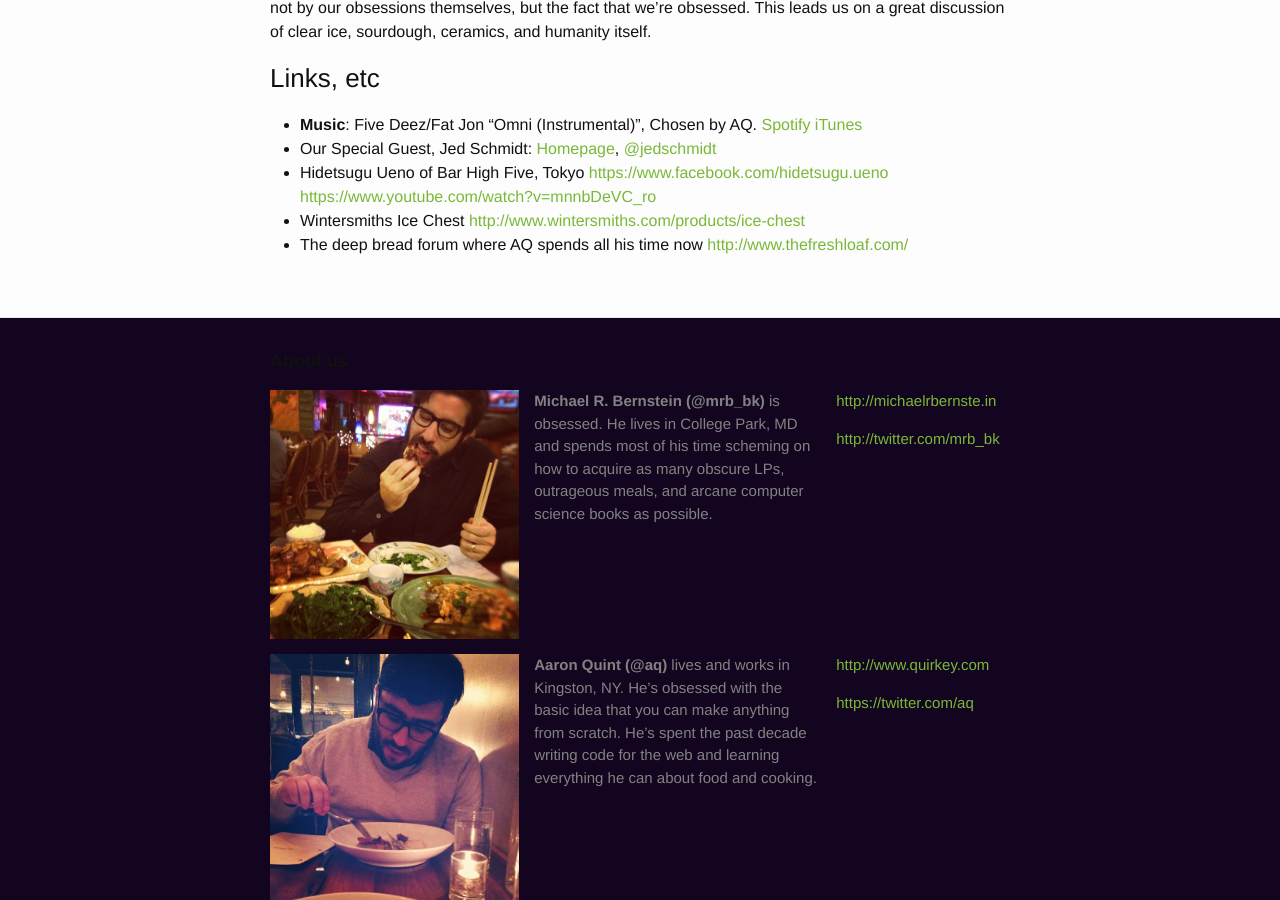
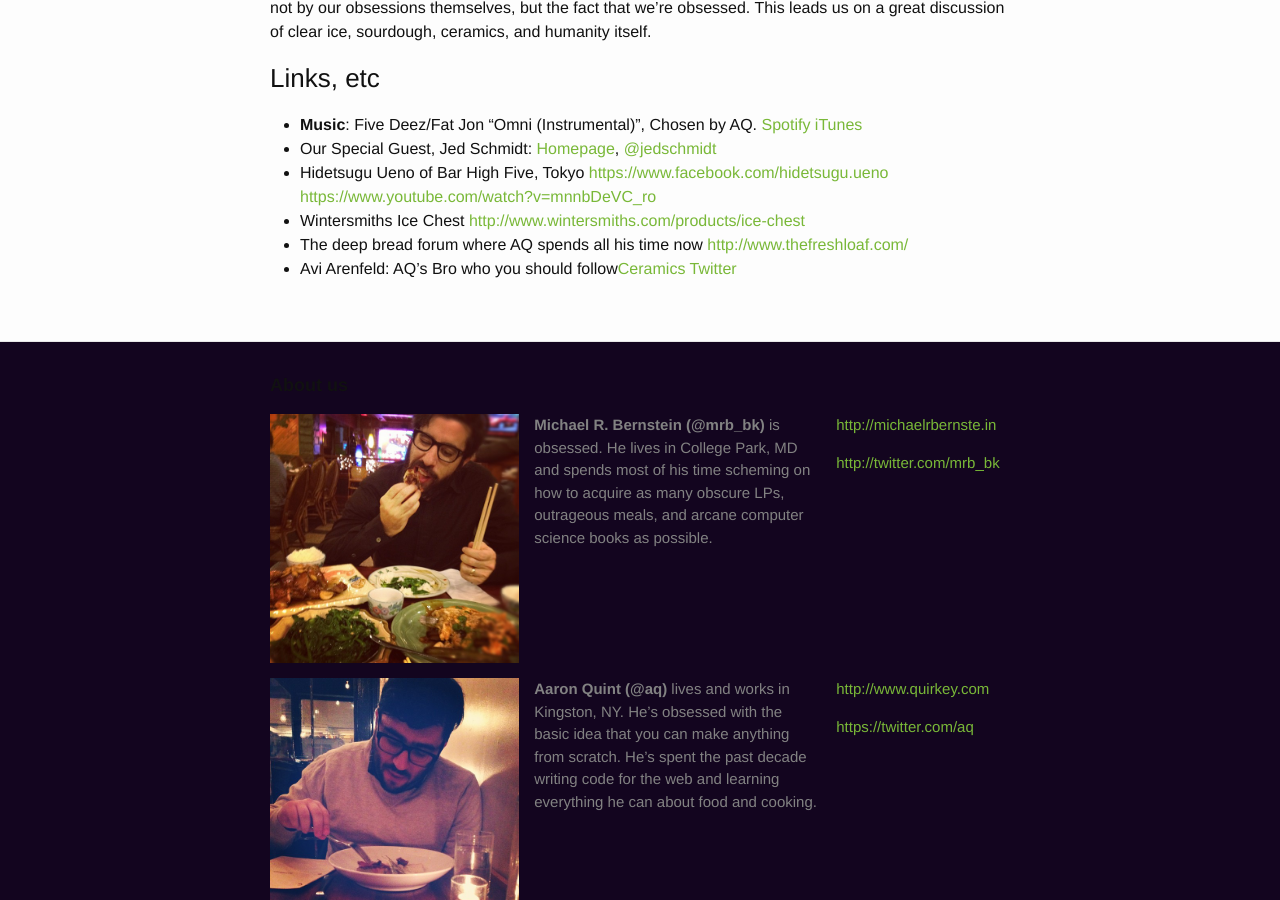
Before and after one commit to beatsryetypes/beatsryetypes.github.io, a Jekyll site: the page built from _posts/2015-03-23-episode-8-obsessions-with-jed-schmidt.md, in a window 1280 px wide and 900 px high, scrolled down 670 px. Built offline with Jekyll 4.4.1, drawn with Linux system fonts in a browser that asks for light colours.

Commit message:
Add avi links

```diff
--- a/_posts/2015-03-23-episode-8-obsessions-with-jed-schmidt.md
+++ b/_posts/2015-03-23-episode-8-obsessions-with-jed-schmidt.md
@@ -20,3 +20,4 @@ In the first of many episodes where we drag some of our friends and colleages on
 * Hidetsugu Ueno of Bar High Five, Tokyo <https://www.facebook.com/hidetsugu.ueno> <https://www.youtube.com/watch?v=mnnbDeVC_ro>
 * Wintersmiths Ice Chest <http://www.wintersmiths.com/products/ice-chest>
 * The deep bread forum where AQ spends all his time now <http://www.thefreshloaf.com/>
+* Avi Arenfeld: AQ's Bro who you should follow[Ceramics](http://aviarenfeld.com/) [Twitter](https://twitter.com/aviarenfeld)
```
